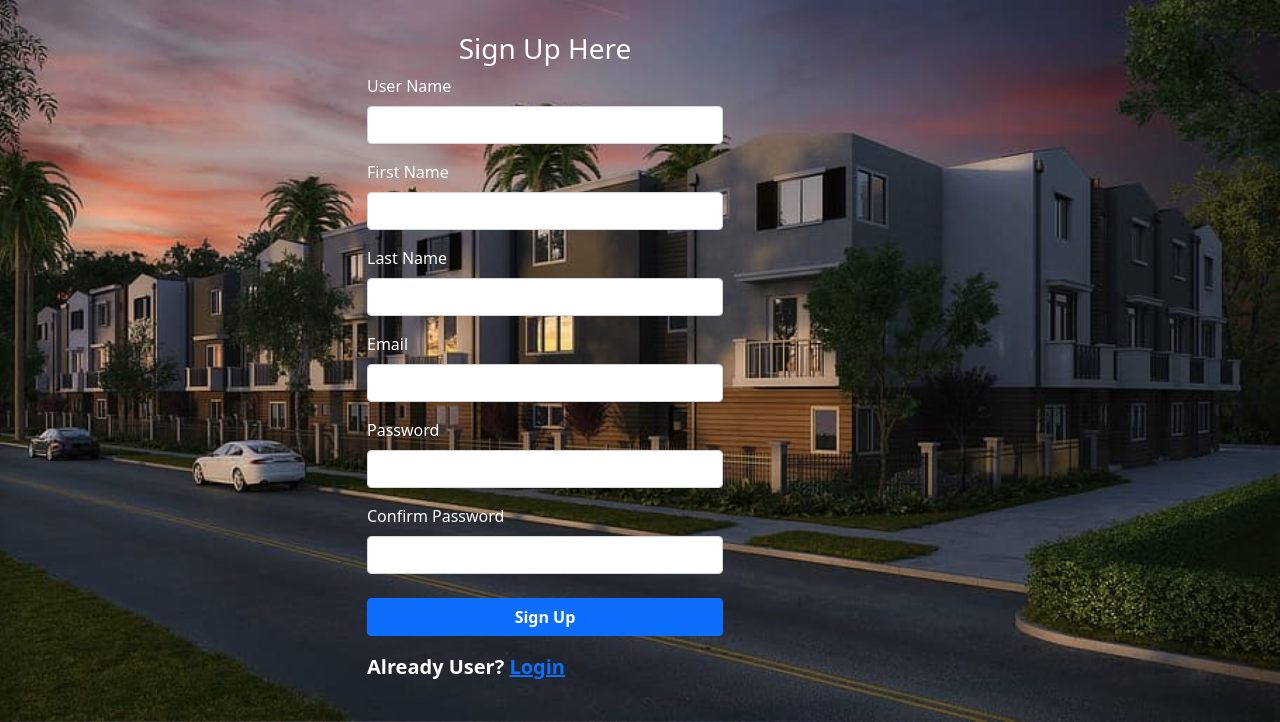
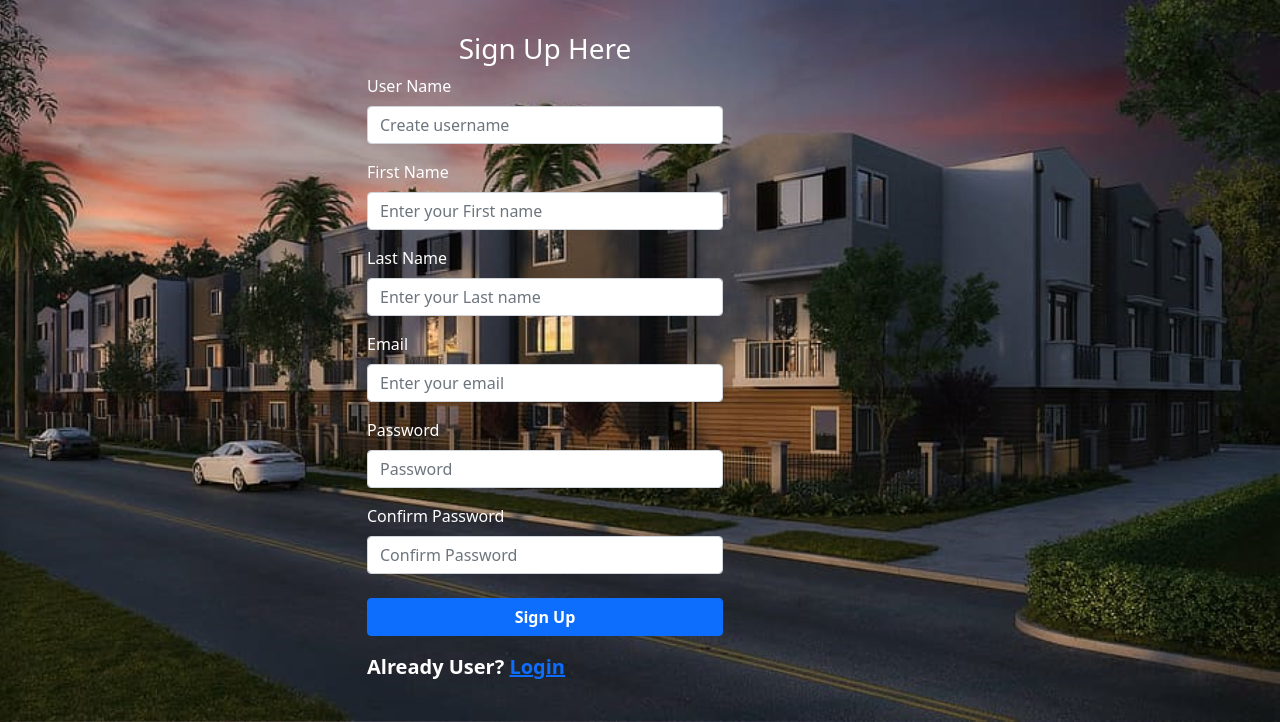
Before and after one commit to mrdel56/smart-to-let-system, a Django app: page /signup in a window 1280 px wide. Shown: the top 722 px of the page. Run offline with Django 5.2, Linux system fonts and the light colour scheme; some libraries are stand-ins or nearby versions.

Commit message:
feat: form updated

```diff
--- a/mysite/views.py
+++ b/mysite/views.py
@@ -3,7 +3,7 @@ from django.contrib.auth.models import User
 from django.contrib import messages
 from django.contrib.auth import authenticate
 from django.contrib.auth import login as login_process
-from django.contrib.auth import logout
+from django.contrib.auth import logout as logout_process
 def home(request):
     return render(request, 'home.html')
 
@@ -69,6 +69,6 @@ def login(request):
     return render(request, 'Login.html')
 
 def logout(request):
-    logout(request)
+    logout_process(request)
     messages.info(request,"Logout Successful")
-    return redirect('/login')
+    return redirect('login')
--- a/templates/Login.html
+++ b/templates/Login.html
@@ -34,14 +34,14 @@
           {% csrf_token %}
           <label class="text-white">User Name</label>
           <div class="form-group">
-            <input type="text" class="form-control" name="username"  Required>
+            <input type="text" class="form-control" placeholder="Enter username" name="username"  Required>
           </div>
           <label class="text-white">Password</label>
           <div class="form-group">
-            <input type="password" class="form-control" name="password" Required>
+            <input type="password" class="form-control" placeholder="Password" name="password" Required>
           </div>
             <div class="d-grid gap-2 mt-4">
-            <button class="btn btn-primary fw-bold" type="submit">Login</button>
+            <button class="btn btn-primary fw-bold" type="submit">Log in</button>
             </div>
         </form>
         <p class="fs-5 fw-bold text-white mt-3">New User? <a href="signup">Sign Up</a></p>
--- a/templates/Sign-Up.html
+++ b/templates/Sign-Up.html
@@ -32,27 +32,27 @@
         {% csrf_token %}
           <label class="text-white">User Name</label>
           <div class="form-group">
-            <input type="text" class="form-control" name="username" Required>
+            <input type="text" class="form-control" name="username" placeholder="Create username" Required>
           </div>
           <label class="text-white">First Name</label>
           <div class="form-group">
-            <input type="text" class="form-control" name="fname" Required>
+            <input type="text" class="form-control" name="fname" placeholder="Enter your First name" Required>
           </div>
           <label class="text-white">Last Name</label>
           <div class="form-group">
-            <input type="text" class="form-control" name="lname" Required>
+            <input type="text" class="form-control" name="lname" placeholder="Enter your Last name" Required>
           </div>
           <label class="text-white">Email</label>
           <div class="form-group">
-            <input type="email" class="form-control" name="email" Required>
+            <input type="email" class="form-control" name="email" placeholder="Enter your email" Required>
           </div>
           <label class="text-white">Password</label>
           <div class="form-group">
-            <input type="password" class="form-control" name="password" Required>
+            <input type="password" class="form-control" name="password" placeholder="Password" Required>
           </div>
           <label class="text-white">Confirm Password</label>
           <div class="form-group">
-            <input type="password" class="form-control" name="confirm_password" Required>
+            <input type="password" class="form-control" name="confirm_password" placeholder="Confirm Password" Required>
             <div class="d-grid gap-2 mt-4">
             <button class="btn btn-primary fw-bold" type="submit">Sign Up</button>
             </div>
```
Also changed, not shown: db.sqlite3.
